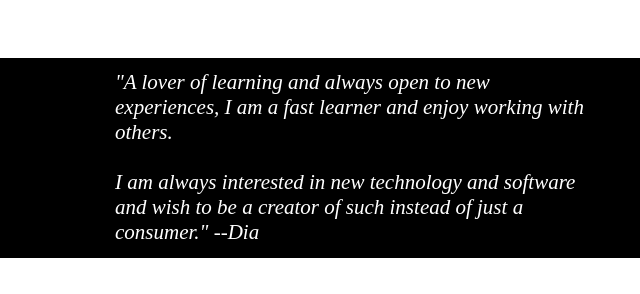
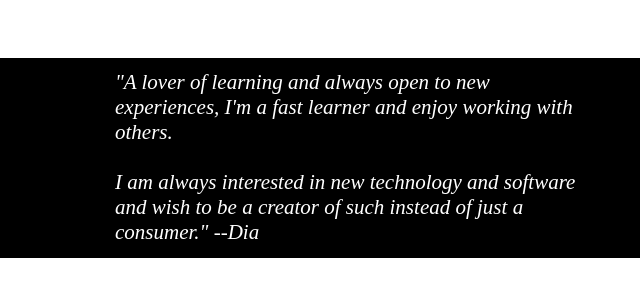
Before and after one commit to Adia-A/Adia-A.github.io, a plain HTML site: page index.html in a window 1280 px wide. Shown: the part 323-617 px from the top of the page, 640-1280 px from the left. Drawn offline with Linux system fonts and the light colour scheme.

Commit message:
Grammar, yeesh

```diff
--- a/index.html
+++ b/index.html
@@ -26,7 +26,7 @@
 <main>
 	<img src="Self-Portrait.jpg" />
 	<div class="banner">
-		<p><i>"A lover of learning and always open to new experiences, I am a fast learner and enjoy working with others.<br><br> I am always interested in new technology and software and wish to be a creator of such instead of just a consumer." --Dia</i></p>
+		<p><i>"A lover of learning and always open to new experiences, I'm a fast learner and enjoy working with others.<br><br> I am always interested in new technology and software and wish to be a creator of such instead of just a consumer." --Dia</i></p>
 	</div>
 </main>
 <footer>
```
